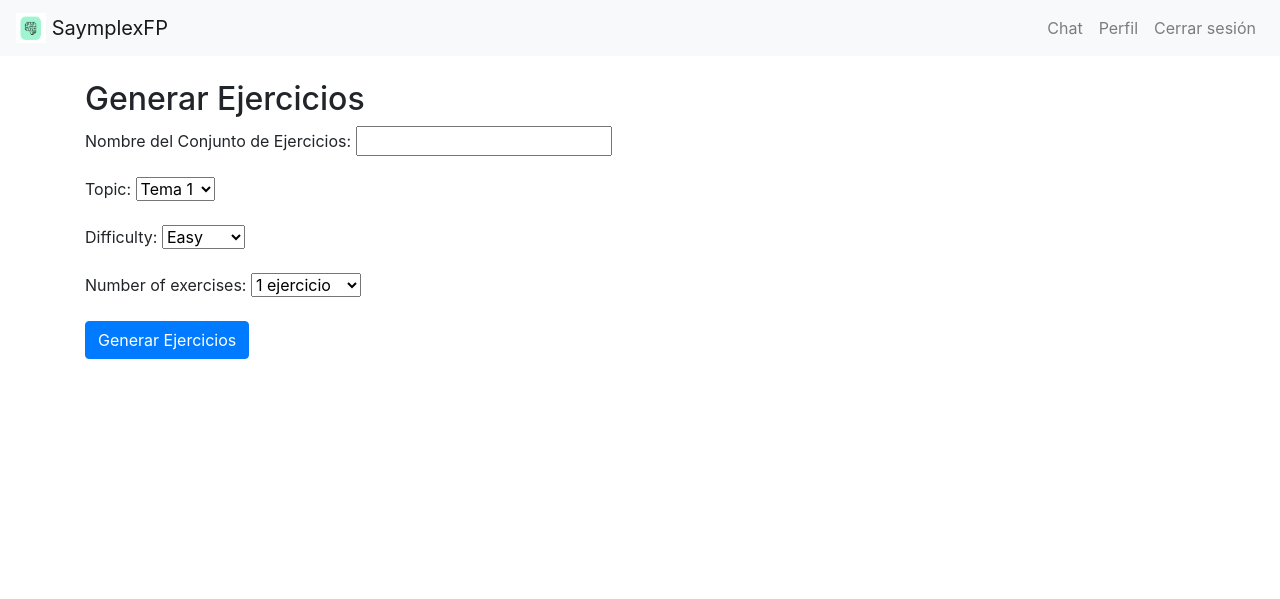
After one commit to marrocrod/TFG, a Django app: page /generate-exercises/ in a window 1280 px wide. The commit adds this page. Shown: the top 599 px of the page. Run offline with Django 4.2, Linux system fonts and the light colour scheme; a user stored in the database is signed in; parts of the project's set-up code (start-up, migrations or seed data) failed here and were passed over; some libraries are stand-ins or nearby versions.

Commit message:
Implementación inicial gen. ejercicios

```diff
--- a/TrabajoFinGrado/admin/urls.py
+++ b/TrabajoFinGrado/admin/urls.py
@@ -23,5 +23,4 @@ urlpatterns = [
     path('', include('main.urls')),
 
 
-
 ]
--- a/TrabajoFinGrado/main/forms.py
+++ b/TrabajoFinGrado/main/forms.py
@@ -1,6 +1,6 @@
 from django import forms
 from django.contrib.auth.forms import UserCreationForm
-from .models import User
+from .models import User, Exercise
 
 class UserRegistrationForm(UserCreationForm):
     class Meta:
@@ -15,3 +15,10 @@ class UserProfileForm(forms.ModelForm):
 
 class ChatForm(forms.Form):
     user_input = forms.CharField(widget=forms.Textarea(attrs={'rows': 4}), label='Escribe tu mensaje')
+
+
+class ExerciseGenerationForm(forms.Form):
+    topic = forms.ChoiceField(choices=[(1, 'Tema 1'), (2, 'Tema 2'), (3, 'Tema 3'), (4, 'Tema 4'), (5, 'Tema 5'), (6, 'Tema 6'), (7, 'Tema 7')])
+    difficulty = forms.ChoiceField(choices=[('Easy', 'Easy'), ('Medium', 'Medium'), ('Hard', 'Hard')])
+    number_of_exercises = forms.ChoiceField(choices=[(1, '1 ejercicio'), (2, '2 ejercicios'), (3, '3 ejercicios'), (4, '4 ejercicios')])
+    set_name = forms.CharField(max_length=100, required=True, label="Nombre del Conjunto de Ejercicios")  # Campo para el nombre
--- /dev/null
+++ b/TrabajoFinGrado/main/templates/generate_exercises.html
@@ -0,0 +1,27 @@
+{% extends "base.html" %}
+
+{% block content %}
+<h2>Generar Ejercicios</h2>
+
+<form method="post">
+    {% csrf_token %}
+    <div class="form-group">
+        {{ form.set_name.label_tag }}
+        {{ form.set_name }}
+    </div>
+    <div class="form-group">
+        {{ form.topic.label_tag }}
+        {{ form.topic }}
+    </div>
+    <div class="form-group">
+        {{ form.difficulty.label_tag }}
+        {{ form.difficulty }}
+    </div>
+    <div class="form-group">
+        {{ form.number_of_exercises.label_tag }}
+        {{ form.number_of_exercises }}
+    </div>
+    <button type="submit" class="btn btn-primary">Generar Ejercicios</button>
+</form>
+
+{% endblock %}
--- a/TrabajoFinGrado/main/urls.py
+++ b/TrabajoFinGrado/main/urls.py
@@ -19,6 +19,8 @@ urlpatterns = [
     path('chat/archived/<int:chat_id>/', archived_chat_view, name='archived_chat'),
     path('chat/archive/<int:chat_id>/', archive_chat, name='archive_chat'),
     path('chats/archived/', archived_chats_list, name='archived_chats_list'),  # Lista de chats archivados
+    path('generate-exercises/', generate_exercises, name='generate_exercises'),
+    path('exercise-set/<int:set_id>/', exercise_set_detail, name='exercise_set_detail'),
 ]
 
 
--- a/TrabajoFinGrado/main/views.py
+++ b/TrabajoFinGrado/main/views.py
@@ -5,8 +5,8 @@ from django.contrib.auth.views import LoginView
 from django.conf import settings
 from django.http import HttpResponseForbidden
 
-from .forms import UserRegistrationForm, UserProfileForm, ChatForm
-from .models import Chat
+from .forms import UserRegistrationForm, UserProfileForm, ChatForm, ExerciseGenerationForm
+from .models import Chat, Exam, Exercise, ExerciseSet
 
 import openai
 import json
@@ -160,10 +160,6 @@ def chat_view(request, chat_id=None):
     return render(request, 'chat.html', {'form': form, 'chat': chat})
 
 
-
-
-
-
 @login_required
 def archive_chat(request, chat_id):
     chat = get_object_or_404(Chat, chat_id=chat_id)
@@ -204,3 +200,144 @@ def archived_chats_list(request):
         chats = Chat.objects.filter(is_archived=True, student=request.user)
 
     return render(request, 'archived_chats_list.html', {'chats': chats})
+
+
+@login_required
+def generate_exercises(request):
+    if request.method == "POST":
+        form = ExerciseGenerationForm(request.POST)
+        if form.is_valid():
+            topic = form.cleaned_data['topic']
+            difficulty = form.cleaned_data['difficulty']
+            number_of_exercises = int(form.cleaned_data['number_of_exercises'])
+            set_name = form.cleaned_data['set_name']  # Recoge el nombre del conjunto
+
+            # Crear un nuevo ExerciseSet con el nombre proporcionado
+            exercise_set = ExerciseSet.objects.create(student=request.user, name=set_name)
+
+            for _ in range(number_of_exercises):
+                prompt = generate_prompt(topic, difficulty)
+
+                # Utiliza el modelo gpt-3.5-instruct
+                response = openai.Completion.create(
+                    model="gpt-3.5-turbo-instruct",
+                    prompt=prompt,
+                    max_tokens=500,
+                    temperature=0.7
+                )
+                generated_text = response.choices[0].text.strip()
+                statement, solution = parse_generated_text(generated_text)
+
+                # Crear y guardar el ejercicio dentro del set
+                exercise = Exercise.objects.create(
+                    exercise_set=exercise_set,
+                    student=request.user,
+                    statement=statement,
+                    solution=solution,
+                    difficulty=difficulty,
+                    topic=topic
+                )
+                exercise.generate_html_content()
+
+            return redirect('exercise_set_detail', set_id=exercise_set.set_id)  # Redirigir a la vista del conjunto de ejercicios
+
+    else:
+        form = ExerciseGenerationForm()
+
+    return render(request, 'generate_exercises.html', {'form': form})
+
+
+def generate_prompt(topic, difficulty):
+    # Define la explicación previa sobre los niveles de dificultad
+    difficulty_explanation = {
+        'Easy': "El ejercicio debe ser sencillo, adecuado para principiantes, y no requerir conocimientos avanzados. Como mucho se podrá resolver en 10 minutos.",
+        'Medium': "El ejercicio debe tener un nivel intermedio de dificultad, adecuado para estudiantes con conocimientos básicos de programación. Deberá poder resolverse en 20 minutos máximo.",
+        'Hard': "El ejercicio debe ser desafiante, adecuado para estudiantes avanzados y requerir un entendimiento profundo del tema. Como máximo deberá poder resolverse en alrededor de 30m."
+    }
+
+    # Define diferentes prompts en función del tema seleccionado
+    topic_prompts = {
+        1: f"Genera un ejercicio de programación en Python sobre estructuras de datos.",
+        2: f"Genera un ejercicio de programación en Python sobre algoritmos de ordenación.",
+        3: f"Genera un ejercicio de programación en Python sobre recursividad.",
+        4: f"Genera un ejercicio de programación en Python sobre estructuras de control.",
+        5: f"Genera un ejercicio de programación en Python sobre manipulación de cadenas.",
+        6: f"Genera un ejercicio de programación en Python sobre manejo de archivos.",
+        7: f"Genera un ejercicio de programación en Python sobre manejo de excepciones."
+    }
+
+    # Combina la explicación del nivel de dificultad con el prompt del tema
+    prompt = f"{difficulty_explanation[difficulty]} {topic_prompts.get(topic, 'Genera un ejercicio de programación en Python.')}"
+
+    # Añadir la instrucción para incluir "Código de la solución:" antes de la solución
+    prompt += " Después del enunciado, proporcione la solución en formato de código. Asegúrese de incluir 'Solución:' antes del código de la solución, ya que lo necesito en dicho formato"
+
+    return prompt
+
+
+def parse_generated_text(generated_text):
+    # Buscamos el indicador "Código del programa:" para separar el enunciado de la solución
+    solution_split_keyword = "Solución:"
+    if solution_split_keyword in generated_text:
+        parts = generated_text.split(solution_split_keyword)
+        statement = parts[0].strip()
+        solution = parts[1].strip() if len(parts) > 1 else ""
+    else:
+        # Si no se encuentra la palabra clave, asumimos que todo es parte del enunciado
+        statement = generated_text.strip()
+        solution = ""  # No se proporciona solución
+
+    return statement, solution
+
+
+@login_required
+def exercise_set_detail(request, set_id):
+    exercise_set = get_object_or_404(ExerciseSet, set_id=set_id, student=request.user)
+    exercises = exercise_set.exercises.all()
+    return render(request, 'exercise_set_detail.html', {'exercise_set': exercise_set, 'exercises': exercises})
+
+
+@login_required
+def generate_exam(request):
+    if request.method == "POST":
+        form = ExerciseGenerationForm(request.POST)
+        if form.is_valid():
+            topic = form.cleaned_data['topic']
+            difficulty = form.cleaned_data['difficulty']
+            number_of_exercises = int(form.cleaned_data['number_of_exercises'])
+
+            # Crear un nuevo examen
+            exam = Exam.objects.create(student=request.user)
+
+            for _ in range(number_of_exercises):
+                prompt = generate_prompt(topic, difficulty)
+                response = openai.Completion.create(
+                    engine="gpt-4o-mini",
+                    prompt=prompt,
+                    max_tokens=500
+                )
+                generated_text = response.choices[0].text.strip()
+                statement, solution = parse_generated_text(generated_text)
+
+                exercise = Exercise.objects.create(
+                    student=request.user,
+                    statement=statement,
+                    solution=solution,
+                    difficulty=difficulty,
+                    topic=topic
+                )
+                exercise.generate_html_content()
+                exam.exercises.add(exercise)
+
+            return redirect('exam_detail', exam_id=exam.exam_id)  # Redirigir a una vista que muestre el examen
+
+    else:
+        form = ExerciseGenerationForm()
+
+    return render(request, 'generate_exam.html', {'form': form})
+
+@login_required
+def exam_detail(request, exam_id):
+    exam = get_object_or_404(Exam, exam_id=exam_id, student=request.user)
+    exercises = exam.exercises.all()
+    return render(request, 'exam_detail.html', {'exam': exam, 'exercises': exercises})
```
Also changed, not shown: TrabajoFinGrado/delete_cache.py (added, +34 -0 lines), TrabajoFinGrado/main/models.py (+47 -10 lines), TrabajoFinGrado/main/templates/exercise_set_detail.html (added, +34 -0 lines), TrabajoFinGrado/main/templates/generate_exam.html (added, +10 -0 lines), TrabajoFinGrado/main/templates/home.html (+16 -2 lines), TrabajoFinGrado/students/views.py (deleted, +0 -14 lines), TrabajoFinGrado/db.sqlite3 (deleted).
